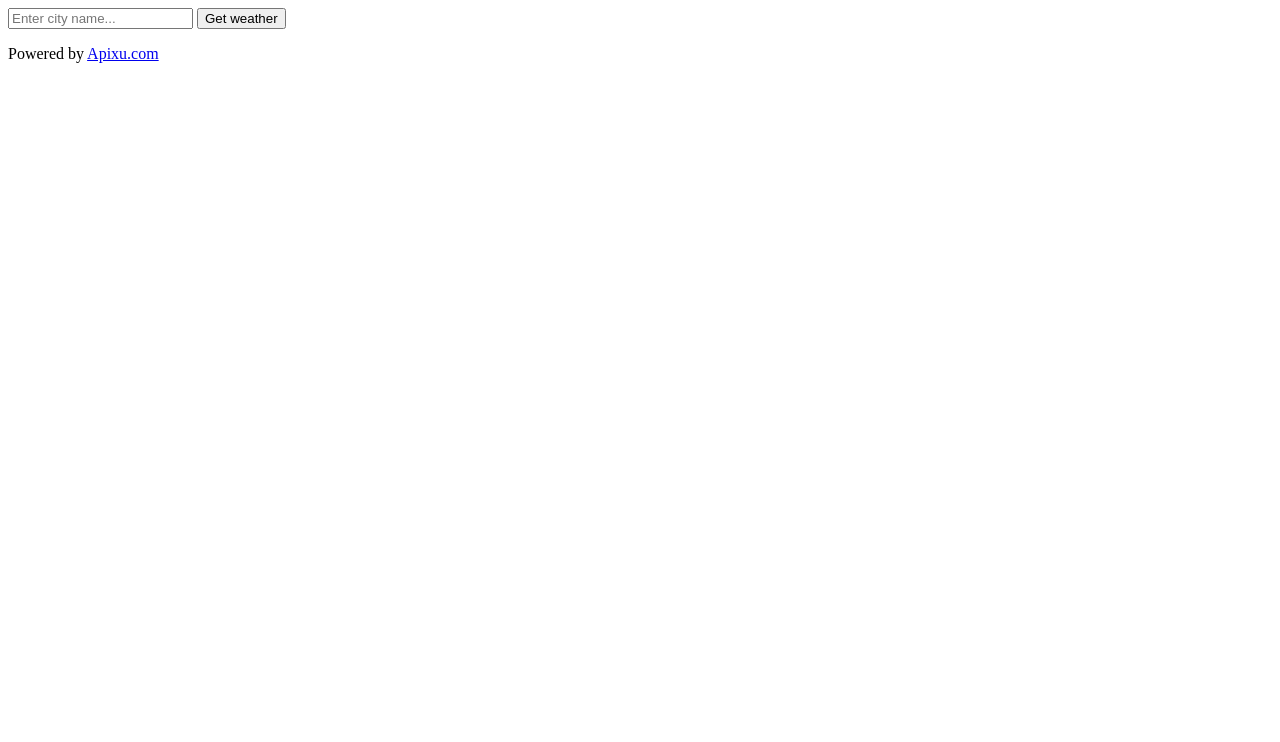
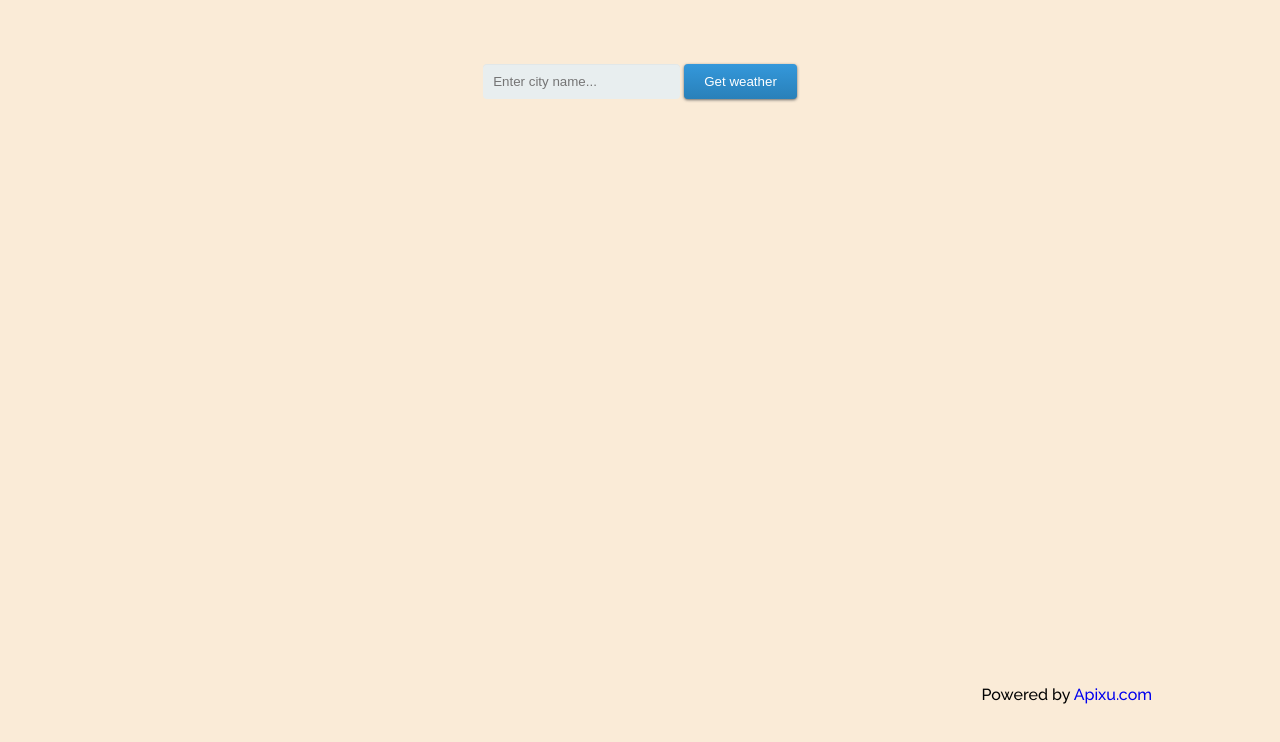
Before and after one commit to Givisimo/goit-js-hw-12-weather-app, a website built with webpack: page src/index.html in a window 1280 px wide. Built offline with nearby package versions, Linux system fonts and the light colour scheme; no server answers; what pnotify would draw is missing.

Commit message:
css update

```diff
--- a/package.json
+++ b/package.json
@@ -9,9 +9,9 @@
     "predeploy": "npm run build",
     "deploy": "gh-pages -d dist"
   },
-  "homepage": "https://givisimo.github.io/goit-js-hw-12-weather-app",
+  "homepage": "https://givisimo.github.io/goit-js-hw-12-weather-app/",
   "keywords": [],
-  "author": "Denys Plientikov <givisomo@gmail.com>",
+  "author": "Denys Plientikov <givisimo@gmail.com>",
   "license": "ISC",
   "devDependencies": {
     "@babel/core": "^7.4.5",
--- a/src/Pnotify.js
+++ /dev/null
@@ -1,11 +0,0 @@
-import PNotify from 'pnotify/dist/es/PNotify.js';
-import PNotifyButtons from 'pnotify/dist/es/PNotifyButtons.js';
-
-const options = {
-  dir1: "left",
-  context: document.getElementById('search-form'),
-};
-const alertOn = PNotify.alert({ text: 'Нет прав доступа к геопозиции, используйте поиск по имени города.!',
-  stack: options});
-
-export default alertOn;
--- /dev/null
+++ b/src/css/reset.css
@@ -0,0 +1,48 @@
+/* http://meyerweb.com/eric/tools/css/reset/
+   v2.0 | 20110126
+   License: none (public domain)
+*/
+
+html, body, div, span, applet, object, iframe,
+h1, h2, h3, h4, h5, h6, p, blockquote, pre,
+a, abbr, acronym, address, big, cite, code,
+del, dfn, em, img, ins, kbd, q, s, samp,
+small, strike, strong, sub, sup, tt, var,
+b, u, i, center,
+dl, dt, dd, ol, ul, li,
+fieldset, form, label, legend,
+table, caption, tbody, tfoot, thead, tr, th, td,
+article, aside, canvas, details, embed,
+figure, figcaption, footer, header, hgroup,
+menu, nav, output, ruby, section, summary,
+time, mark, audio, video {
+    margin: 0;
+    padding: 0;
+    border: 0;
+    font-size: 100%;
+    font: inherit;
+    vertical-align: baseline;
+}
+/* HTML5 display-role reset for older browsers */
+article, aside, details, figcaption, figure,
+footer, header, hgroup, menu, nav, section {
+    display: block;
+}
+body {
+    line-height: 1;
+}
+ol, ul {
+    list-style: none;
+}
+blockquote, q {
+    quotes: none;
+}
+blockquote:before, blockquote:after,
+q:before, q:after {
+    content: '';
+    content: none;
+}
+table {
+    border-collapse: collapse;
+    border-spacing: 0;
+}
--- a/src/css/styles.css
+++ b/src/css/styles.css
@@ -1,3 +1,87 @@
+@import url('https://fonts.googleapis.com/css?family=Raleway:500&display=swap');
+
+html {
+    box-sizing: border-box;
+    width: 100vw;
+    overflow-x: hidden;
+}
+
+*,
+*::before,
+*::after {
+    box-sizing: inherit;
+}
+
+body{
+    background-color: antiquewhite;
+}
+
+.weather-wrapper {
+    padding-top: 5vw;
+    max-width: 1024px;
+    margin: 0 auto;
+    display: grid;
+    grid-template-columns: 1fr;
+    grid-gap: 3vw;
+    text-align: center;
+    font-size: 16px;
+    font-family: 'Raleway', sans-serif;
+}
+
+.textarea {
+    background: rgba(255,255,255,.1);
+    border: none;
+    border-radius: 4px;
+    margin: 0;
+    outline: 0;
+    padding: 10px;
+    box-sizing: border-box;
+    -webkit-box-sizing: border-box;
+    -moz-box-sizing: border-box;
+    background-color: #e8eeef;
+    color:#8a97a0;
+        box-shadow: 0 1px 0 rgba(0,0,0,0.03) inset;
+}
+
+h2 {
+    font-size: 1.5rem;
+    text-transform: uppercase;
+}
+p {
+    margin-bottom: 1.3rem;
+}
+
+.credit {
+    display: inline-block;
+    float: right;
+}
+
+.credit a {
+    text-decoration: none;
+}
+
+.butn {
+    background: #3498db;
+    background-image: -webkit-linear-gradient(top, #3498db, #2980b9);
+    background-image: -moz-linear-gradient(top, #3498db, #2980b9);
+    background-image: -ms-linear-gradient(top, #3498db, #2980b9);
+    background-image: -o-linear-gradient(top, #3498db, #2980b9);
+    background-image: linear-gradient(to bottom, #3498db, #2980b9);
+    border-radius: 4px;
+    border: none;
+    -webkit-box-shadow: 0px 1px 3px #666666;
+    -moz-box-shadow: 0px 1px 3px #666666;
+    box-shadow: 0px 1px 3px #666666;
+    color: #ffffff;
+    padding: 10px 20px 10px 20px;
+    text-decoration: none;
+}
+
+.butn:hover {
+    background: #026aab;
+    text-decoration: none;
+}
+
 .weather.is-hidden {
-    display: none;
+    visibility: hidden;
 }
--- a/src/index.html
+++ b/src/index.html
@@ -1,14 +1,14 @@
 <!DOCTYPE html>
 <html lang="en">
   <head>
-	<meta charset="UTF-8">
+    <meta charset="UTF-8" />
     <title>Title</title>
   </head>
   <body>
-
+    <div class="weather-wrapper">
       <form class="search-form" id="search-form">
-	<input type="text" name="city" placeholder="Enter city name..." />
-	<button type="submit">Get weather</button>
+        <input type="text" name="city" placeholder="Enter city name..." class="textarea"/>
+        <button type="submit" class="butn">Get weather</button>
       </form>
 
       <section class="weather is-hidden" id="weather">
@@ -25,7 +25,7 @@
         <p>Wind: <span data-field="wind">3kph</span></p>
         <p>Conditions: <span data-field="conditions">Sunny</span></p>
       </section>
-
+			<footer>
 				<p class="credit">
 					Powered by
 					<a
@@ -36,6 +36,8 @@
 					>Apixu.com</a
 					>
 				</p>
-<script src="index.js"></script>
+			</footer>
+    </div>
+
   </body>
 </html>
--- a/src/index.js
+++ b/src/index.js
@@ -2,10 +2,20 @@
 
 import getGeoPosition from './getGeoPosition';
 import fetchWeather from './fetchWeather';
+import './css/reset.css';
 import './css/styles.css';
-import alertOn from './Pnotify'
 
-
+import PNotify from 'pnotify/dist/es/PNotify.js';
+import PNotifyButtons from 'pnotify/dist/es/PNotifyButtons.js';
+PNotify.defaults.delay -= 6000;
+const optionsPNotify = {
+  text: "Нет прав доступа к геопозиции, используйте поиск по имени города!",
+  context: document.getElementById('search-form'),
+  stack: {
+    'dir1': 'down',
+    'firstpos1': 25
+  }
+};
 
 const weatherWrapper = document.querySelector('#weather');
 const locationValue = document.querySelector('span[data-field="location"]');
@@ -19,9 +29,9 @@ const searchForm = document.querySelector('#search-form');
 function markup(weather) {
   weatherWrapper.classList.remove('is-hidden');
   locationValue.textContent = weather.location.name;
-  tempValue.textContent = weather.current.temp_c;
-  humidityValue.textContent = weather.current.humidity;
-  windValue.textContent = weather.current.wind_kph;
+  tempValue.textContent = `${weather.current.temp_c}\xB0`;
+  humidityValue.textContent = `${weather.current.humidity}\u0025`;
+  windValue.textContent = `${weather.current.wind_kph} kph`;
   conditionsValue.textContent = weather.current.condition.text;
   imgOfConditionValue.setAttribute('src', weather.current.condition.icon);
 }
@@ -42,6 +52,6 @@ getGeoPosition()
     });
   })
   .catch(() => {
-    alertOn;
+    PNotify.info(optionsPNotify);
     searchForm.addEventListener('submit', handleClick);
   });
```
Also changed, not shown: 1 other file. Lines whose indentation alone changed are shown as unchanged.
